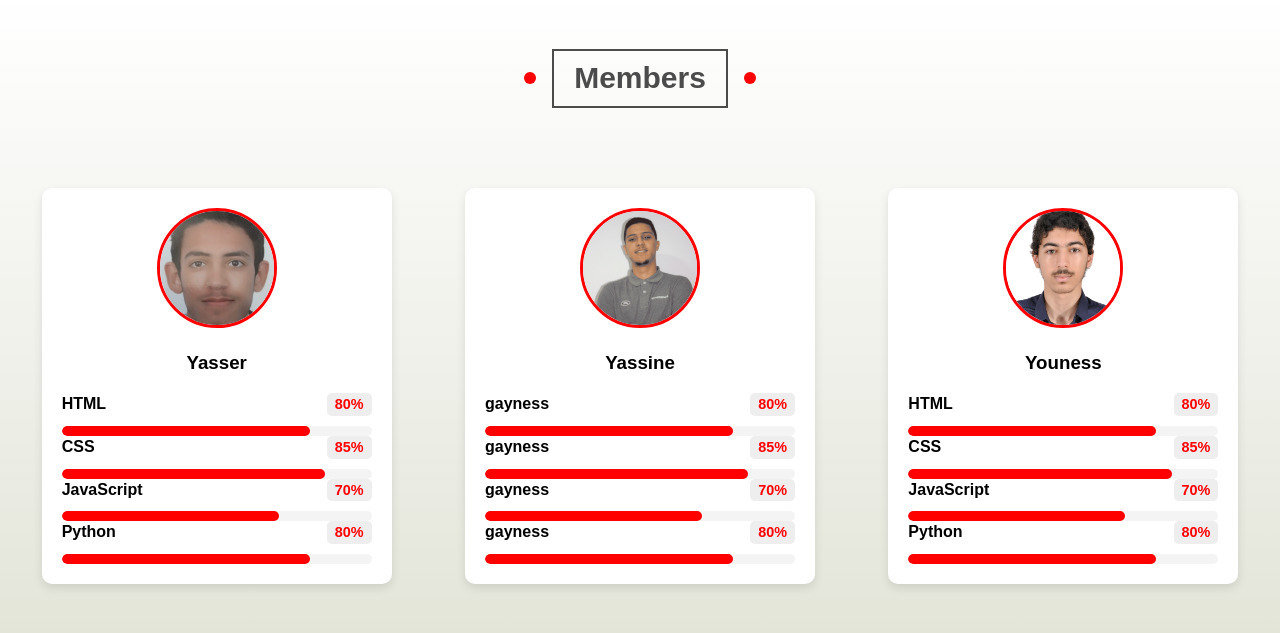
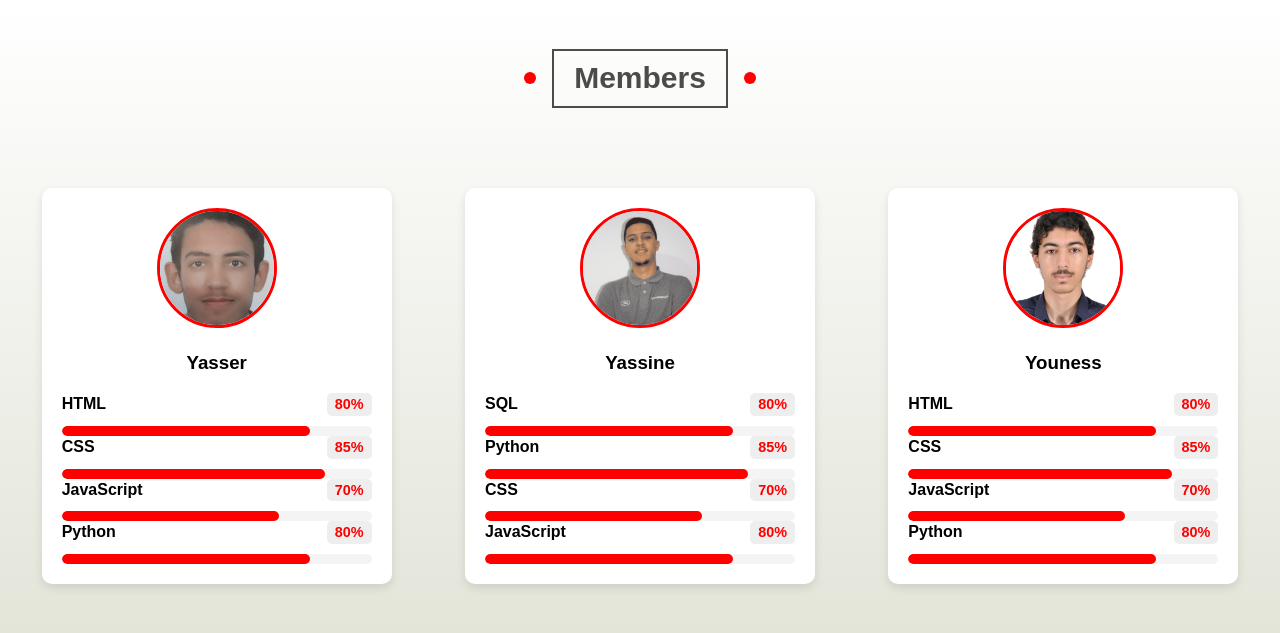
Before and after one commit to YassineOUAHMANE/Karate_Instructor, a Django app: page /team/ in a window 1280 px wide. Shown: the part 801-1434 px from the top of the page. Run offline with Django 5.2, Linux system fonts and the light colour scheme.

Commit message:
Correct_skills

```diff
--- a/show/templates/show/team.html
+++ b/show/templates/show/team.html
@@ -45,19 +45,19 @@
       <div class="skills">
         <h3>Yassine</h3>
         <div class="skill">
-          <h4>gayness <span>80%</span></h4>
+          <h4>SQL <span>80%</span></h4>
           <div class="progress"><span style="width: 80%"></span></div>
         </div>
         <div class="skill">
-          <h4>gayness <span>85%</span></h4>
+          <h4>Python <span>85%</span></h4>
           <div class="progress"><span style="width: 85%"></span></div>
         </div>
         <div class="skill">
-          <h4>gayness <span>70%</span></h4>
+          <h4>CSS <span>70%</span></h4>
           <div class="progress"><span style="width: 70%"></span></div>
         </div>
         <div class="skill">
-          <h4>gayness <span>80%</span></h4>
+          <h4>JavaScript <span>80%</span></h4>
           <div class="progress"><span style="width: 80%"></span></div>
         </div>
       </div>
```
Also changed, not shown: db.sqlite3.
